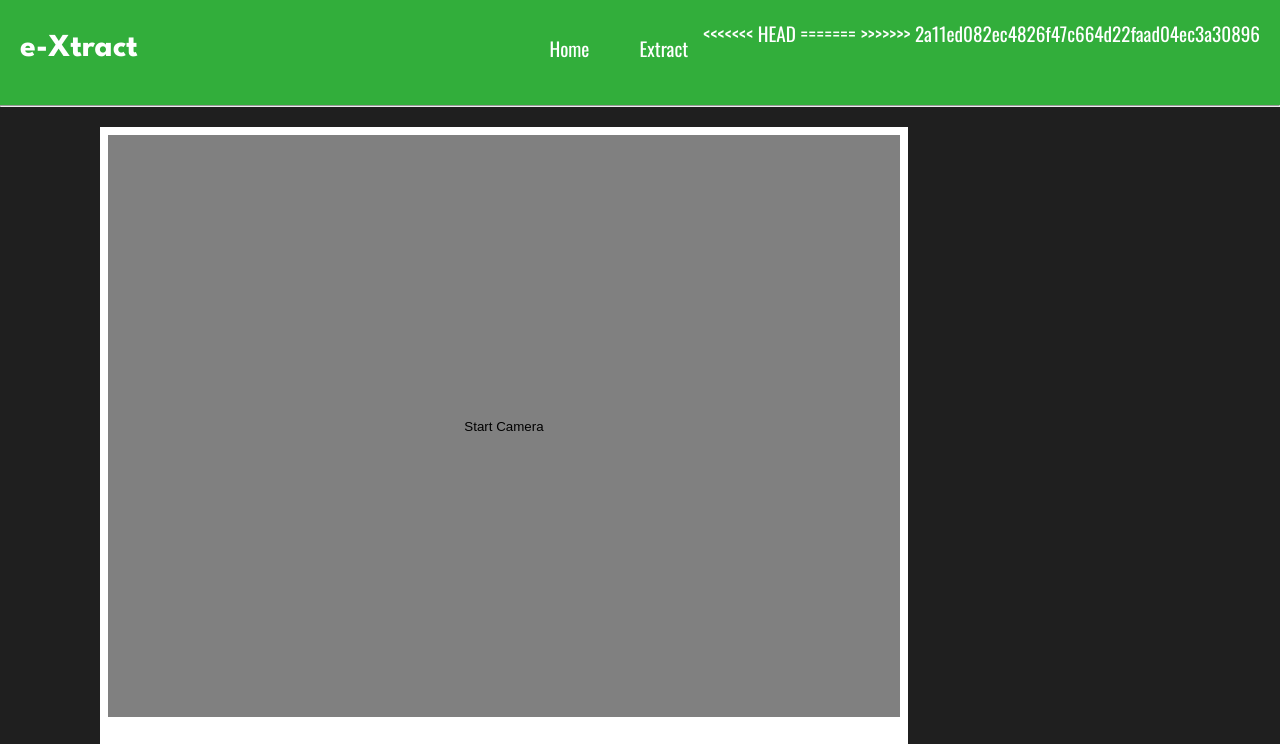
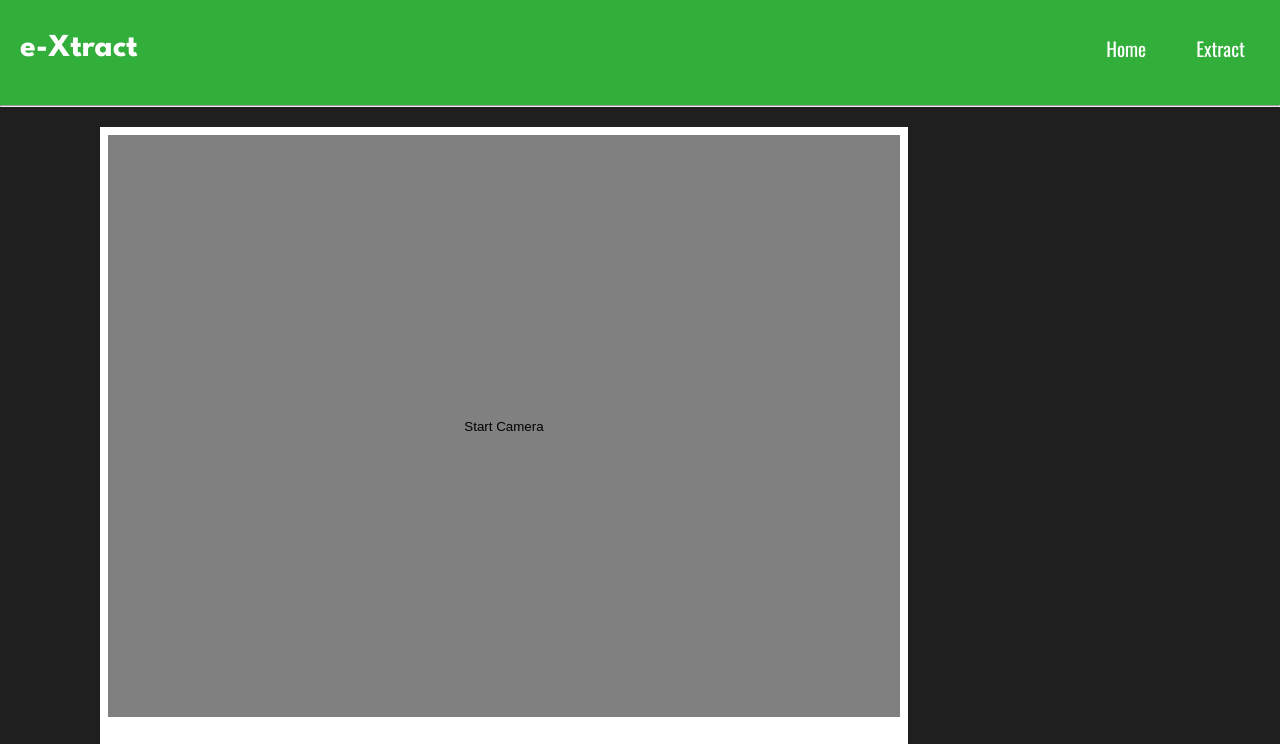
Before and after one commit to Ervzs/e-Xtract, a Flask app: page /extract in a window 1280 px wide. Shown: the top 744 px of the page. Run offline with Flask 3, Linux system fonts and the light colour scheme.

Commit message:
updated base

```diff
--- a/templates/base.html
+++ b/templates/base.html
@@ -23,10 +23,7 @@
                 <ul>
                     <li><a href="{{ url_for('views.home')}}">Home</a></li>
                     <li><a href="{{ url_for('extract.extract') }}">Extract</a></li>
-<<<<<<< HEAD
-=======
 
->>>>>>> 2a11ed082ec4826f47c664d22faad04ec3a30896
                 </ul>
             </nav>
         </div>
```
